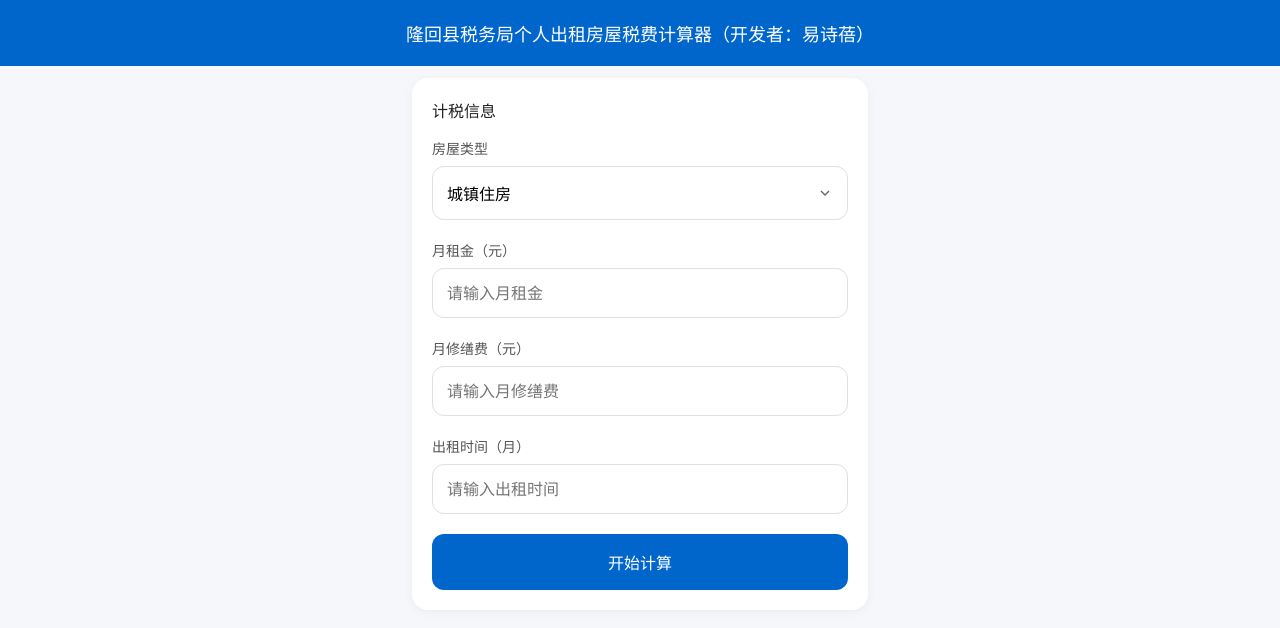
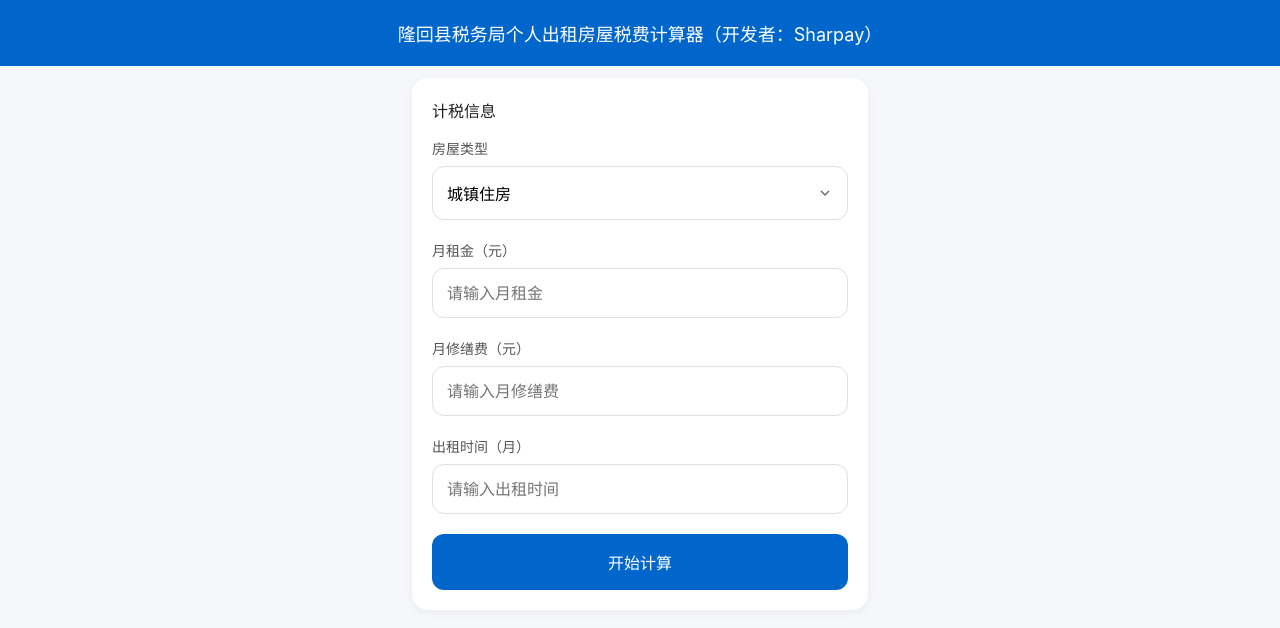
Before and after one commit to Sharrpay/Sharrpay.github.io, a plain HTML site: page index.html in a window 1280 px wide. Drawn offline with Linux system fonts and the light colour scheme.

Commit message:
匿名化

```diff
--- a/index.html
+++ b/index.html
@@ -167,7 +167,7 @@ body{
 </head>
 
 <body>
-<div class="header">隆回县税务局个人出租房屋税费计算器（开发者：易诗蓓）</div>
+<div class="header">隆回县税务局个人出租房屋税费计算器（开发者：Sharpay）</div>
 
 <div class="container">
   <div class="card">
```
